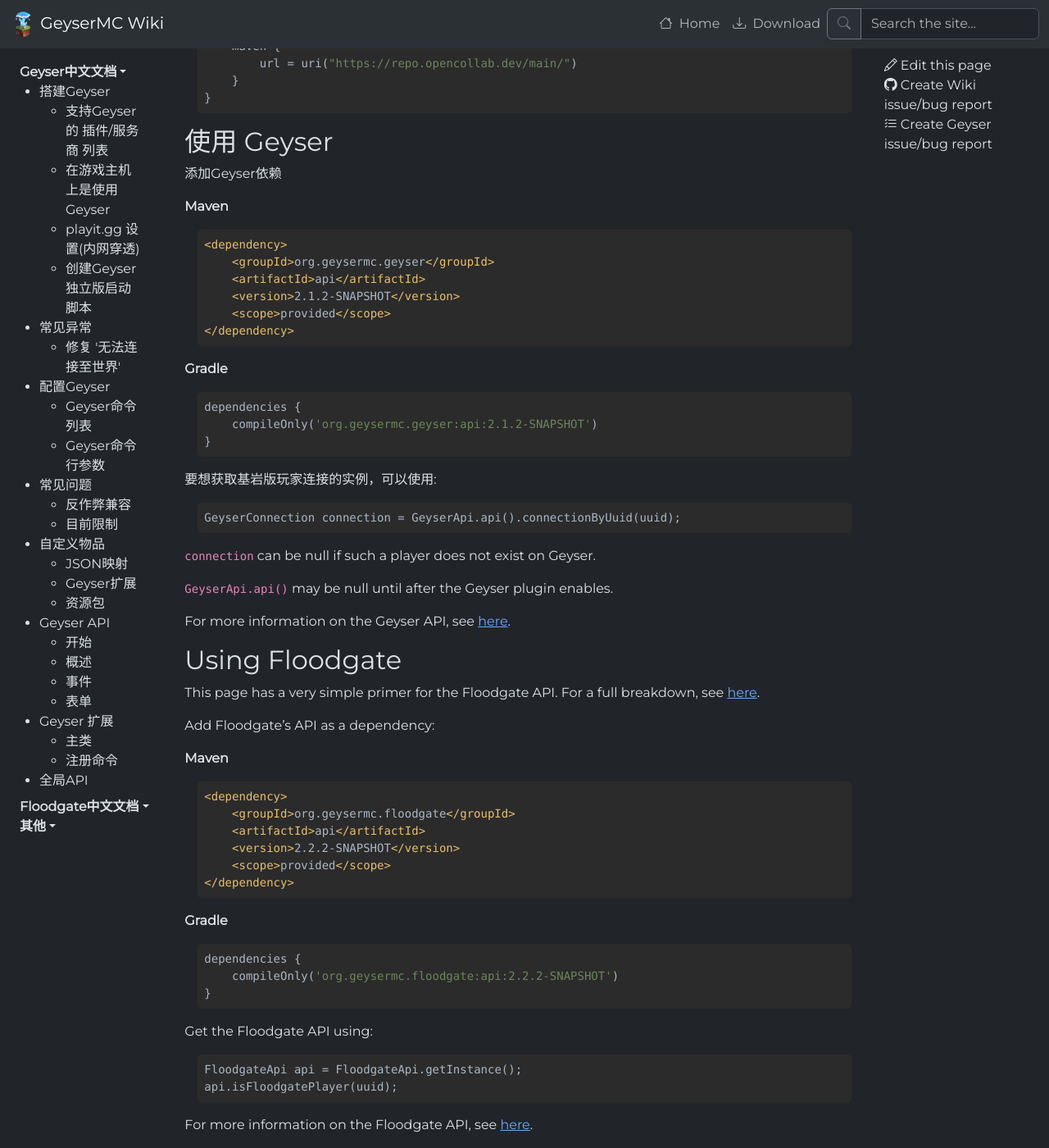
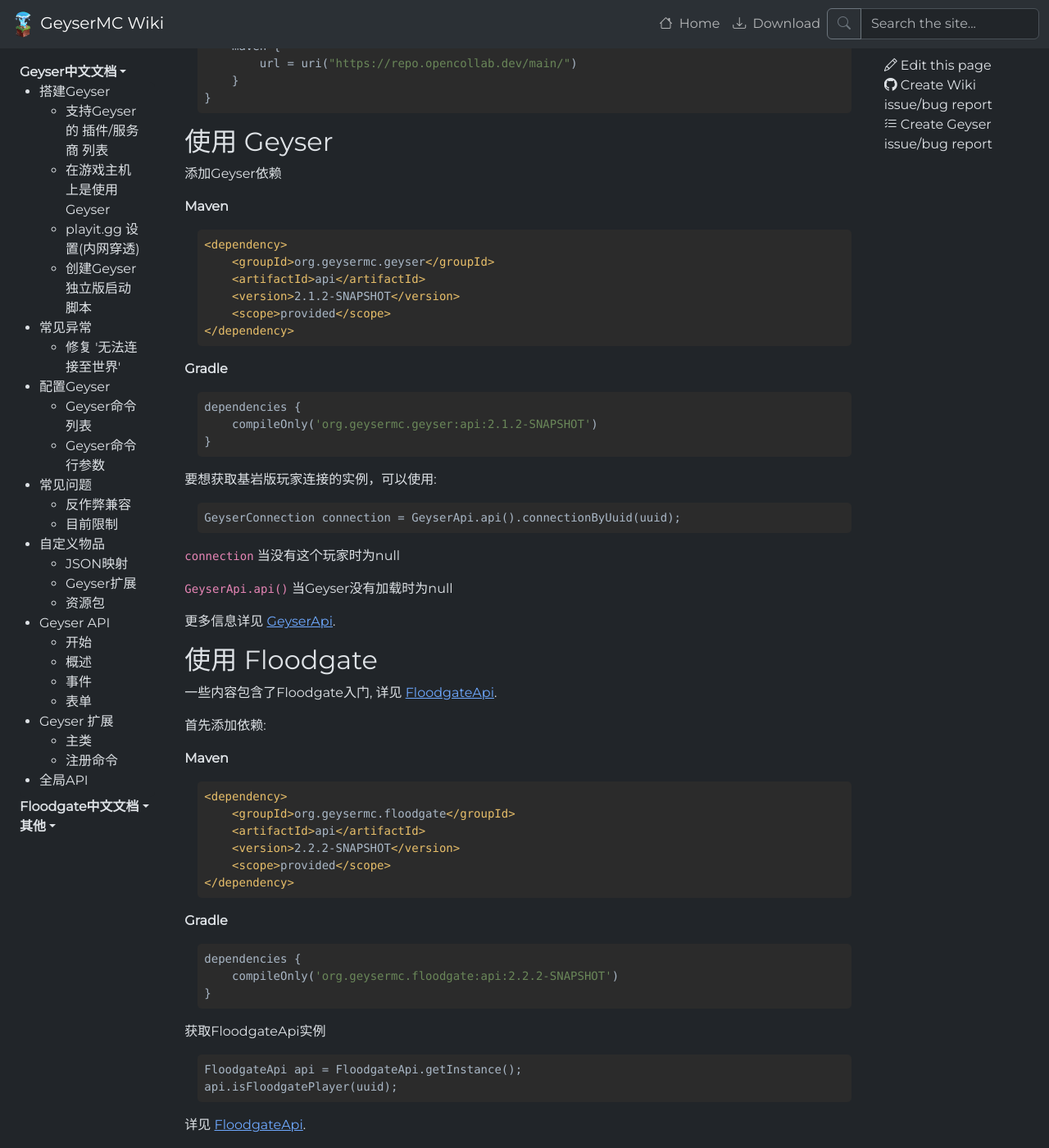
Before and after one commit to MinecraftChampions/GeyserChineseWiki, a Jekyll site: the page built from _docs/geyser/getting-started-with-the-api.md, in a window 1280 px wide and 1400 px high, scrolled down 319 px. Shown: the whole window at 82% size. Built offline with Jekyll 4.4.1, drawn with Linux system fonts in a browser that asks for light colours.

Commit message:
更新
Co-Authored-By: KisssStar <141255211+KisssStar@users.noreply.github.com>

````diff
--- a/_docs/geyser/getting-started-with-the-api.md
+++ b/_docs/geyser/getting-started-with-the-api.md
@@ -48,16 +48,16 @@ dependencies {
 GeyserConnection connection = GeyserApi.api().connectionByUuid(uuid);
 ```
 
-`connection` can be null if such a player does not exist on Geyser.
+`connection` 当没有这个玩家时为null
 
-`GeyserApi.api()` may be null until after the Geyser plugin enables.
+`GeyserApi.api()` 当Geyser没有加载时为null
 
-For more information on the Geyser API, see [here](/geyser/api/).
+更多信息详见 [GeyserApi](/geyser/api/).
 
-## Using Floodgate
-This page has a very simple primer for the Floodgate API. For a full breakdown, see [here](/floodgate/api/).
+## 使用 Floodgate
+一些内容包含了Floodgate入门, 详见 [FloodgateApi](/floodgate/api/).
 
-Add Floodgate's API as a dependency:
+首先添加依赖:
 
 **Maven**
 ```xml
@@ -76,10 +76,10 @@ dependencies {
 }
 ```
 
-Get the Floodgate API using:
+获取FloodgateApi实例
 ```java
 FloodgateApi api = FloodgateApi.getInstance();
 api.isFloodgatePlayer(uuid);
 ```
 
-For more information on the Floodgate API, see [here](/floodgate/api/).
+详见 [FloodgateApi](/floodgate/api/).
````
Also changed, not shown: _data/toc.yml (+4 -4 lines), _docs/geyser/custom-items.md (+1 -1 lines).
